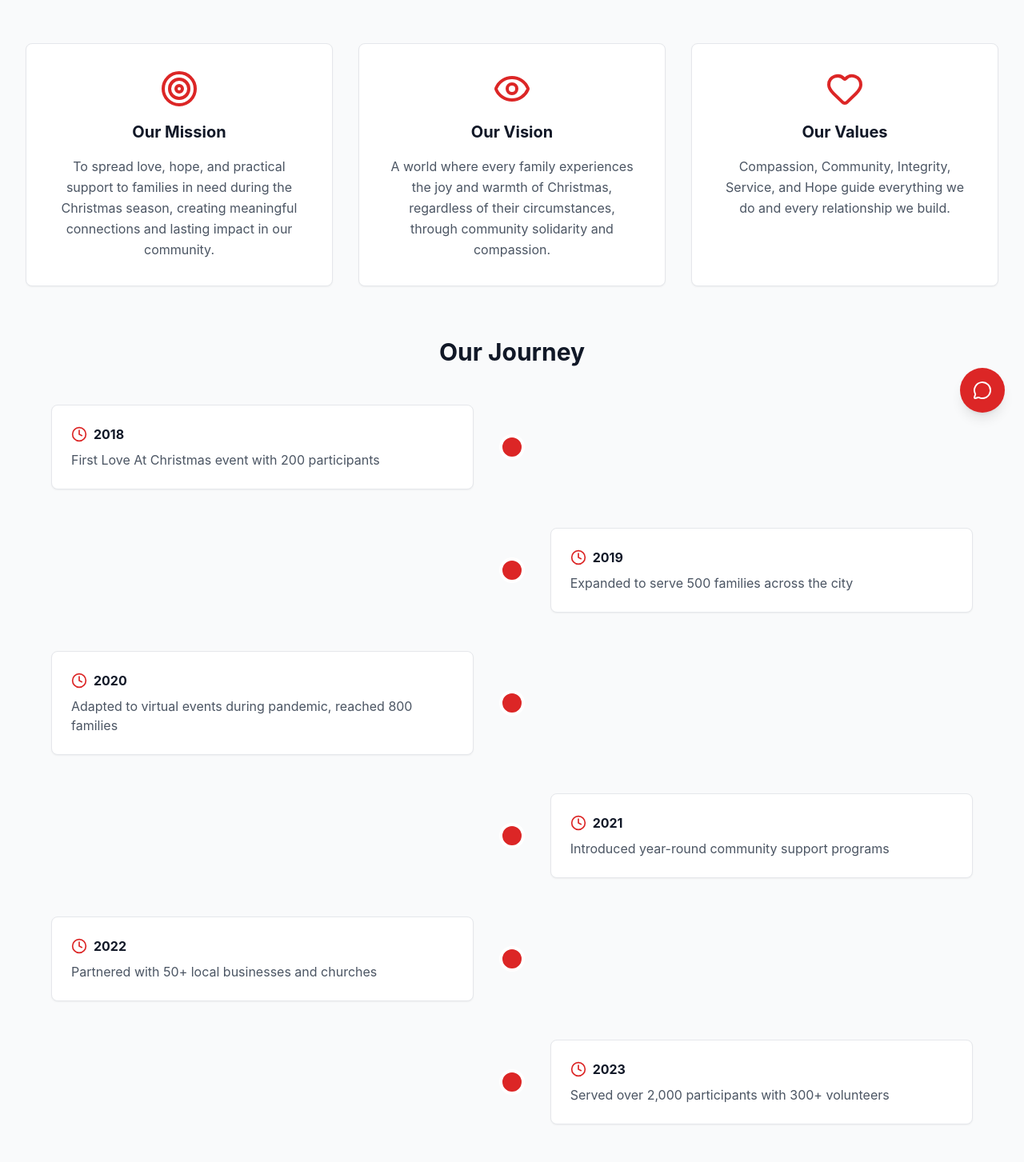
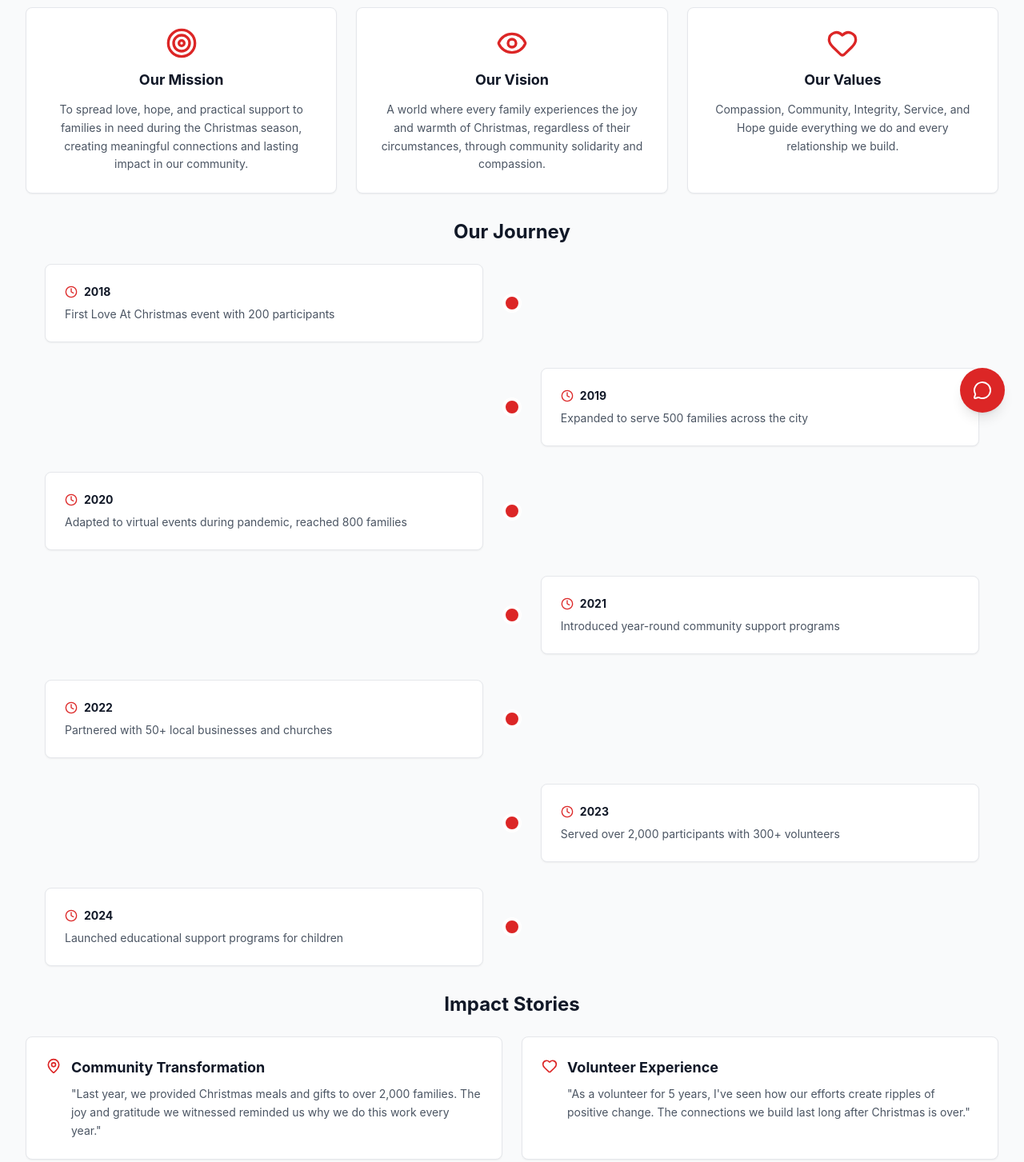
Before and after one commit to IbrahimMalgwi/love-at-christmas, a React (Create React App) app: page /about in a window 1280 px wide. Shown: the part 260-1713 px from the top of the page at 80% size. Built offline with nearby package versions, Linux system fonts and the light colour scheme.

Commit message:
update items about

```diff
--- a/src/pages/About.jsx
+++ b/src/pages/About.jsx
@@ -3,29 +3,6 @@ import { Heart, Target, Eye, Clock, MapPin } from 'lucide-react'
 import Card from '../components/common/Card'
 
 const About = () => {
-    // const team = [
-    //     {
-    //         name: 'Ebi',
-    //         role: 'Founder & Director',
-    //         description: 'Passionate about community service with 10+ years of experience in nonprofit management.'
-    //     },
-    //     {
-    //         name: 'Michael Chen',
-    //         role: 'Volunteer Coordinator',
-    //         description: 'Dedicated to organizing and mobilizing volunteers for maximum impact.'
-    //     },
-    //     {
-    //         name: 'Maria Rodriguez',
-    //         role: 'Community Outreach',
-    //         description: 'Building strong relationships with local communities and partners.'
-    //     },
-    //     {
-    //         name: 'David Thompson',
-    //         role: 'Operations Manager',
-    //         description: 'Ensuring smooth execution of all event logistics and operations.'
-    //     }
-    // ]
-
     const milestones = [
         { year: '2018', event: 'First Love At Christmas event with 200 participants' },
         { year: '2019', event: 'Expanded to serve 500 families across the city' },
@@ -37,43 +14,43 @@ const About = () => {
     ]
 
     return (
-        <div className="min-h-screen bg-gray-50 py-12">
+        <div className="min-h-screen bg-gray-50 py-8">
             <div className="max-w-7xl mx-auto px-4 sm:px-6 lg:px-8">
                 {/* Header */}
-                <div className="text-center mb-16">
-                    <h1 className="text-4xl md:text-5xl font-bold text-gray-900 mb-6">
+                <div className="text-center mb-8">
+                    <h1 className="text-3xl md:text-4xl font-bold text-gray-900 mb-4">
                         About Love At Christmas
                     </h1>
-                    <p className="text-xl text-gray-600 max-w-3xl mx-auto leading-relaxed">
+                    <p className="text-lg text-gray-600 max-w-2xl mx-auto">
                         For over 3 years, we've been bringing hope and joy to families in need during
                         the Christmas season through community support, donations, and volunteer efforts.
                     </p>
                 </div>
 
                 {/* Mission, Vision, Values */}
-                <div className="grid md:grid-cols-3 gap-8 mb-16">
-                    <Card className="p-8 text-center">
-                        <Target className="h-12 w-12 mx-auto mb-4 text-primary-600" />
-                        <h3 className="text-xl font-bold text-gray-900 mb-4">Our Mission</h3>
-                        <p className="text-gray-600 leading-relaxed">
+                <div className="grid md:grid-cols-3 gap-6 mb-8">
+                    <Card className="p-6 text-center border border-gray-200">
+                        <Target className="h-10 w-10 mx-auto mb-3 text-primary-600" />
+                        <h3 className="text-lg font-bold text-gray-900 mb-3">Our Mission</h3>
+                        <p className="text-gray-600 text-sm leading-relaxed">
                             To spread love, hope, and practical support to families in need during the
                             Christmas season, creating meaningful connections and lasting impact in our community.
                         </p>
                     </Card>
 
-                    <Card className="p-8 text-center">
-                        <Eye className="h-12 w-12 mx-auto mb-4 text-primary-600" />
-                        <h3 className="text-xl font-bold text-gray-900 mb-4">Our Vision</h3>
-                        <p className="text-gray-600 leading-relaxed">
+                    <Card className="p-6 text-center border border-gray-200">
+                        <Eye className="h-10 w-10 mx-auto mb-3 text-primary-600" />
+                        <h3 className="text-lg font-bold text-gray-900 mb-3">Our Vision</h3>
+                        <p className="text-gray-600 text-sm leading-relaxed">
                             A world where every family experiences the joy and warmth of Christmas,
                             regardless of their circumstances, through community solidarity and compassion.
                         </p>
                     </Card>
 
-                    <Card className="p-8 text-center">
-                        <Heart className="h-12 w-12 mx-auto mb-4 text-primary-600" />
-                        <h3 className="text-xl font-bold text-gray-900 mb-4">Our Values</h3>
-                        <p className="text-gray-600 leading-relaxed">
+                    <Card className="p-6 text-center border border-gray-200">
+                        <Heart className="h-10 w-10 mx-auto mb-3 text-primary-600" />
+                        <h3 className="text-lg font-bold text-gray-900 mb-3">Our Values</h3>
+                        <p className="text-gray-600 text-sm leading-relaxed">
                             Compassion, Community, Integrity, Service, and Hope guide everything we do
                             and every relationship we build.
                         </p>
@@ -81,60 +58,43 @@ const About = () => {
                 </div>
 
                 {/* History Timeline */}
-                <section className="mb-16">
-                    <h2 className="text-3xl font-bold text-center text-gray-900 mb-12">Our Journey</h2>
+                <section className="mb-8">
+                    <h2 className="text-2xl font-bold text-center text-gray-900 mb-6">Our Journey</h2>
                     <div className="relative">
                         {/* Timeline line */}
                         <div className="absolute left-1/2 transform -translate-x-1/2 w-1 bg-primary-200 h-full"></div>
 
                         {/* Timeline items */}
-                        <div className="space-y-12">
+                        <div className="space-y-8">
                             {milestones.map((milestone, index) => (
                                 <div key={index} className={`flex items-center w-full ${index % 2 === 0 ? 'flex-row' : 'flex-row-reverse'}`}>
-                                    <div className="w-1/2 pr-8 pl-8">
-                                        <Card className="p-6">
+                                    <div className="w-1/2 pr-6 pl-6">
+                                        <Card className="p-4 border border-gray-200">
                                             <div className="flex items-center mb-2">
-                                                <Clock className="h-5 w-5 text-primary-600 mr-2" />
-                                                <span className="font-bold text-gray-900">{milestone.year}</span>
+                                                <Clock className="h-4 w-4 text-primary-600 mr-2" />
+                                                <span className="font-bold text-gray-900 text-sm">{milestone.year}</span>
                                             </div>
-                                            <p className="text-gray-600">{milestone.event}</p>
+                                            <p className="text-gray-600 text-sm">{milestone.event}</p>
                                         </Card>
                                     </div>
-                                    <div className="w-8 h-8 bg-primary-600 rounded-full border-4 border-white z-10"></div>
-                                    <div className="w-1/2 pl-8 pr-8"></div>
+                                    <div className="w-6 h-6 bg-primary-600 rounded-full border-4 border-white z-10"></div>
+                                    <div className="w-1/2 pl-6 pr-6"></div>
                                 </div>
                             ))}
                         </div>
                     </div>
                 </section>
 
-                {/* Team Section */}
-                {/*<section className="mb-16">*/}
-                {/*    <h2 className="text-3xl font-bold text-center text-gray-900 mb-12">Our Team</h2>*/}
-                {/*    <div className="grid md:grid-cols-2 lg:grid-cols-4 gap-8">*/}
-                {/*        {team.map((member, index) => (*/}
-                {/*            <Card key={index} className="p-6 text-center">*/}
-                {/*                <div className="w-20 h-20 bg-primary-100 rounded-full flex items-center justify-center mx-auto mb-4">*/}
-                {/*                    <Users className="h-10 w-10 text-primary-600" />*/}
-                {/*                </div>*/}
-                {/*                <h3 className="text-lg font-bold text-gray-900 mb-2">{member.name}</h3>*/}
-                {/*                <p className="text-primary-600 font-medium mb-3">{member.role}</p>*/}
-                {/*                <p className="text-gray-600 text-sm leading-relaxed">{member.description}</p>*/}
-                {/*            </Card>*/}
-                {/*        ))}*/}
-                {/*    </div>*/}
-                {/*</section>*/}
-
                 {/* Impact Stories */}
                 <section>
-                    <h2 className="text-3xl font-bold text-center text-gray-900 mb-12">Impact Stories</h2>
-                    <div className="grid md:grid-cols-2 gap-8">
-                        <Card className="p-8">
-                            <div className="flex items-start mb-4">
-                                <MapPin className="h-6 w-6 text-primary-600 mr-3 mt-1" />
+                    <h2 className="text-2xl font-bold text-center text-gray-900 mb-6">Impact Stories</h2>
+                    <div className="grid md:grid-cols-2 gap-6">
+                        <Card className="p-6 border border-gray-200">
+                            <div className="flex items-start">
+                                <MapPin className="h-5 w-5 text-primary-600 mr-3 mt-0.5 flex-shrink-0" />
                                 <div>
-                                    <h3 className="text-xl font-bold text-gray-900 mb-2">Community Transformation</h3>
-                                    <p className="text-gray-600 leading-relaxed">
+                                    <h3 className="text-lg font-bold text-gray-900 mb-2">Community Transformation</h3>
+                                    <p className="text-gray-600 text-sm leading-relaxed">
                                         "Last year, we provided Christmas meals and gifts to over 2,000 families.
                                         The joy and gratitude we witnessed reminded us why we do this work every year."
                                     </p>
@@ -142,12 +102,12 @@ const About = () => {
                             </div>
                         </Card>
 
-                        <Card className="p-8">
-                            <div className="flex items-start mb-4">
-                                <Heart className="h-6 w-6 text-primary-600 mr-3 mt-1" />
+                        <Card className="p-6 border border-gray-200">
+                            <div className="flex items-start">
+                                <Heart className="h-5 w-5 text-primary-600 mr-3 mt-0.5 flex-shrink-0" />
                                 <div>
-                                    <h3 className="text-xl font-bold text-gray-900 mb-2">Volunteer Experience</h3>
-                                    <p className="text-gray-600 leading-relaxed">
+                                    <h3 className="text-lg font-bold text-gray-900 mb-2">Volunteer Experience</h3>
+                                    <p className="text-gray-600 text-sm leading-relaxed">
                                         "As a volunteer for 5 years, I've seen how our efforts create ripples of
                                         positive change. The connections we build last long after Christmas is over."
                                     </p>
```
